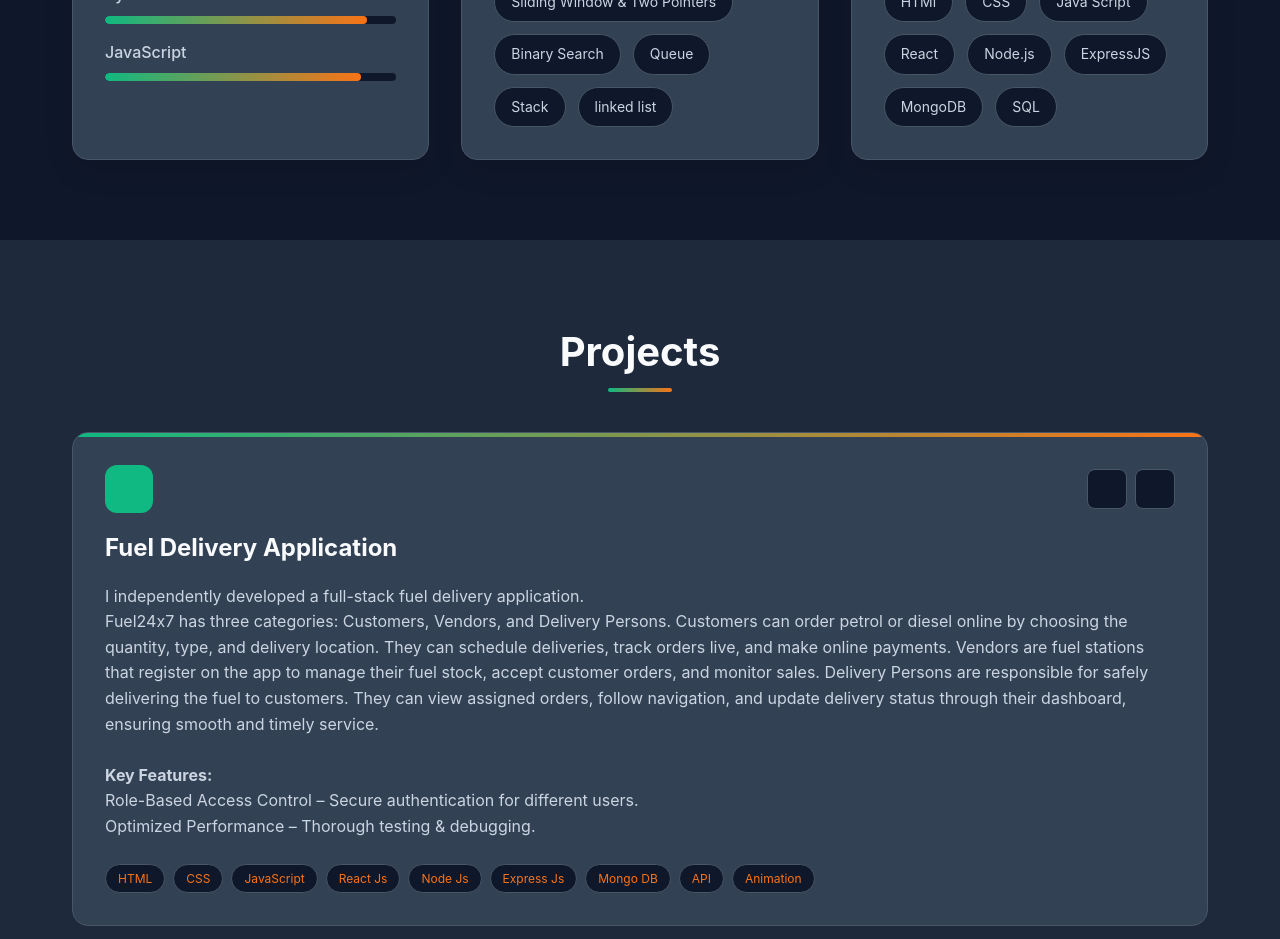
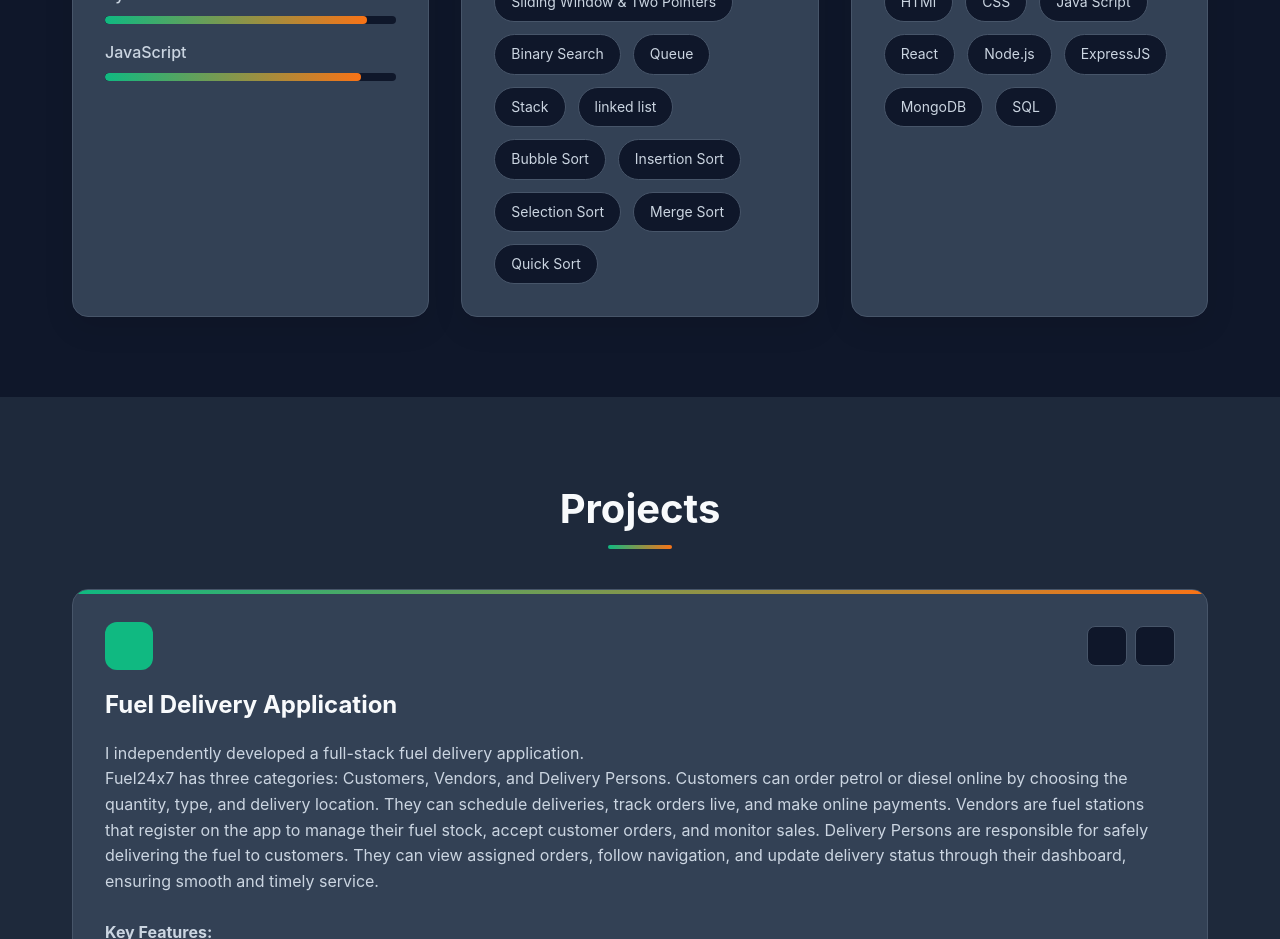
Before and after one commit to Balaji4689/Portfolio, a React (Vite) app: page / in a window 1280 px wide. Shown: the part 1900-2839 px from the top of the page. Built offline with nearby package versions, Linux system fonts and the light colour scheme; some icons are missing.

Commit message:
Update Skills.jsx

```diff
--- a/src/Components/Skills.jsx
+++ b/src/Components/Skills.jsx
@@ -70,6 +70,12 @@ const Skills = () => {
               <span className="skill-tag">Queue</span>
               <span className="skill-tag">Stack</span>
               <span className="skill-tag">linked list</span>
+
+              <span className="skill-tag">Bubble Sort</span>
+              <span className="skill-tag">Insertion Sort</span>
+              <span className="skill-tag">Selection Sort</span>
+              <span className="skill-tag">Merge Sort</span>
+              <span className="skill-tag">Quick Sort</span>
             </div>
           </div>
 
```
